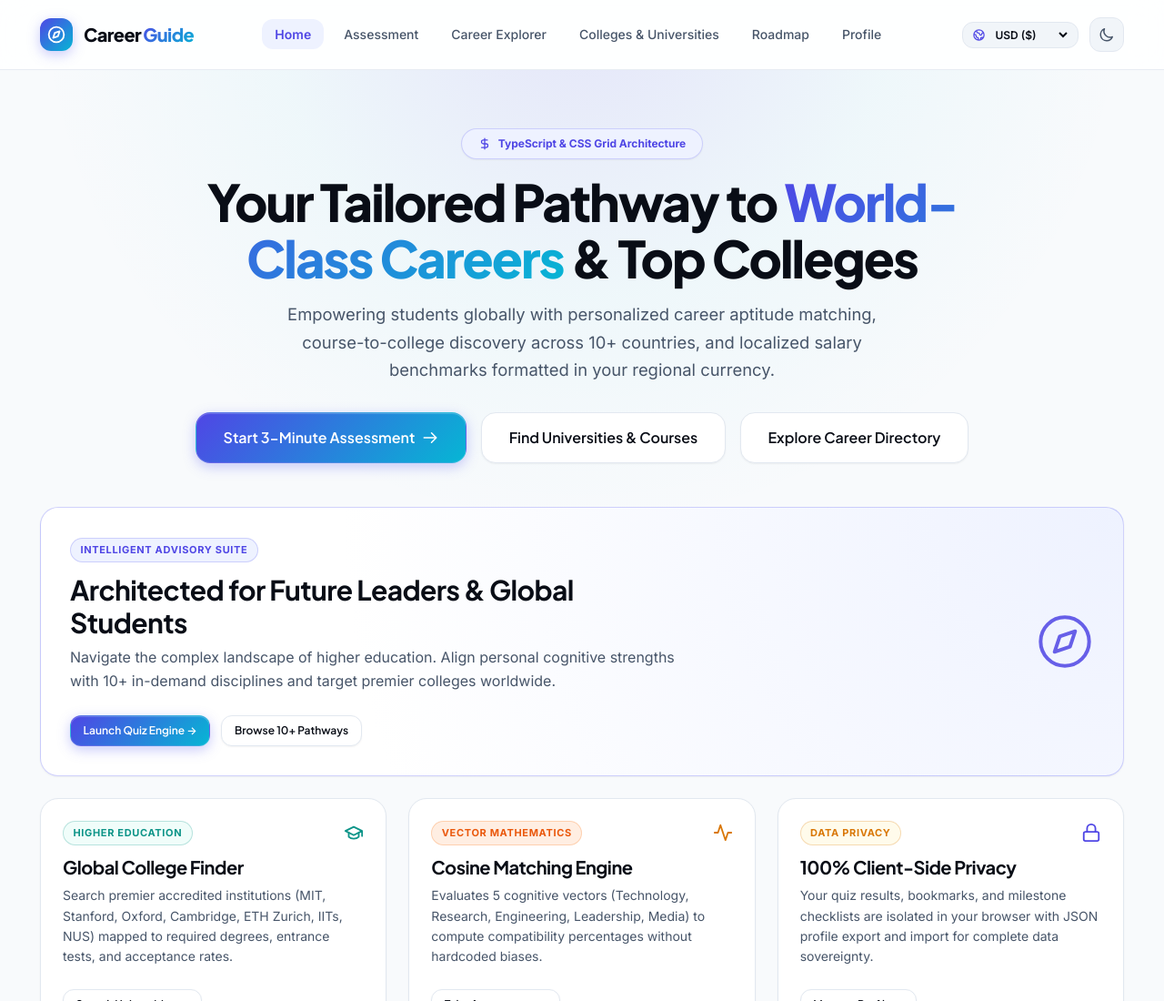
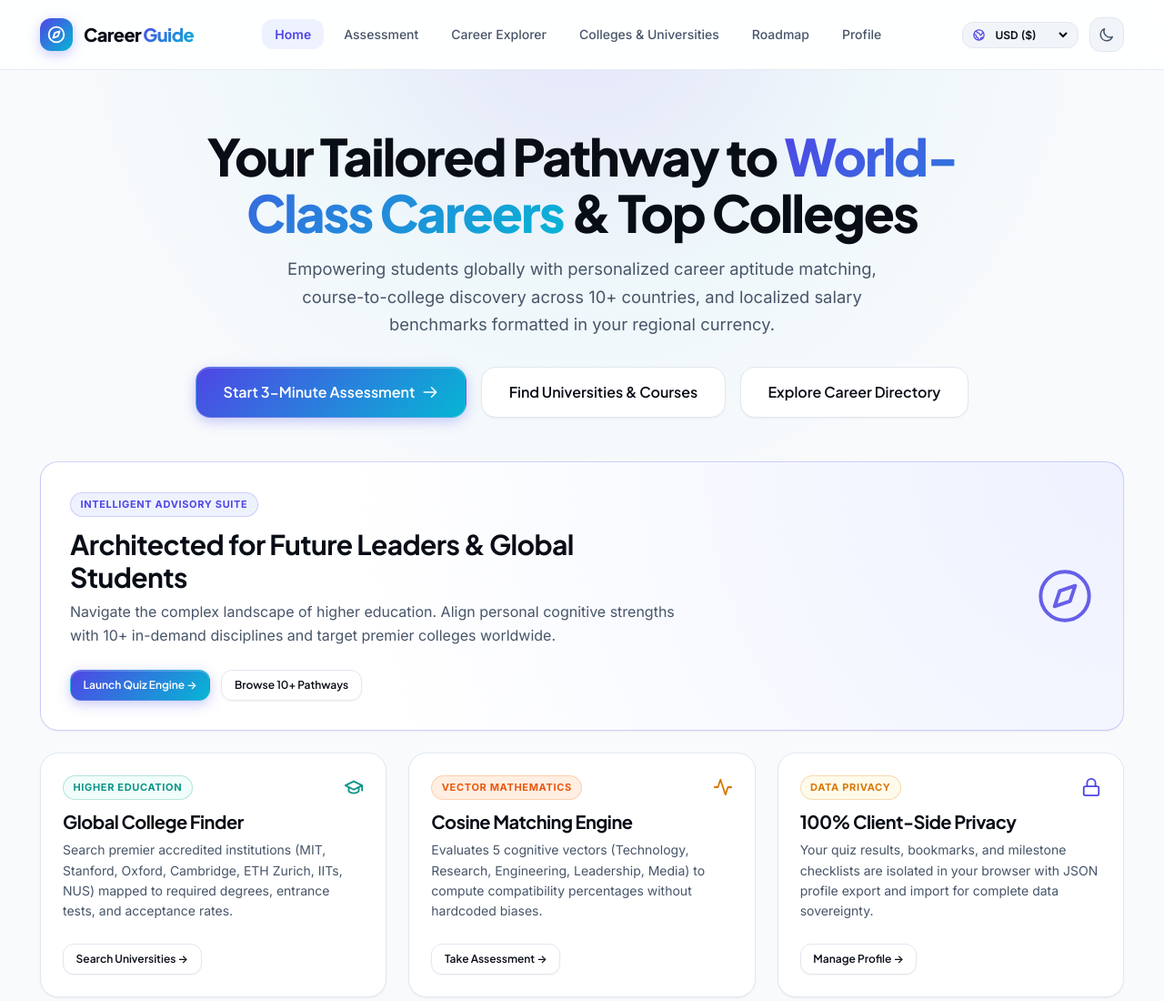
Before and after one commit to vasishtaaa/Career_Guidance_Platform, a website with bundled scripts: page index.html in a window 1280 px wide. Shown: the top 1100 px of the page at 91% size. Built offline with nearby package versions, Linux system fonts and the light colour scheme.

Commit message:
chore: remove hero tech badge pill from index.html

```diff
--- a/index.html
+++ b/index.html
@@ -58,10 +58,6 @@
     <!-- Hero Section -->
     <section class="hero">
       <div class="container">
-        <div class="hero-pill">
-          <svg width="14" height="14" viewBox="0 0 24 24" fill="none" stroke="currentColor" stroke-width="2.2" stroke-linecap="round" stroke-linejoin="round"><path d="M12 2v20M17 5H9.5a3.5 3.5 0 0 0 0 7h5a3.5 3.5 0 0 1 0 7H6"/></svg>
-          <span>TypeScript & CSS Grid Architecture</span>
-        </div>
         <h1 class="hero-title">Your Tailored Pathway to <span class="gradient-text">World-Class Careers</span> & Top Colleges</h1>
         <p class="hero-desc">
           Empowering students globally with personalized career aptitude matching, course-to-college discovery across 10+ countries, and localized salary benchmarks formatted in your regional currency.
```
